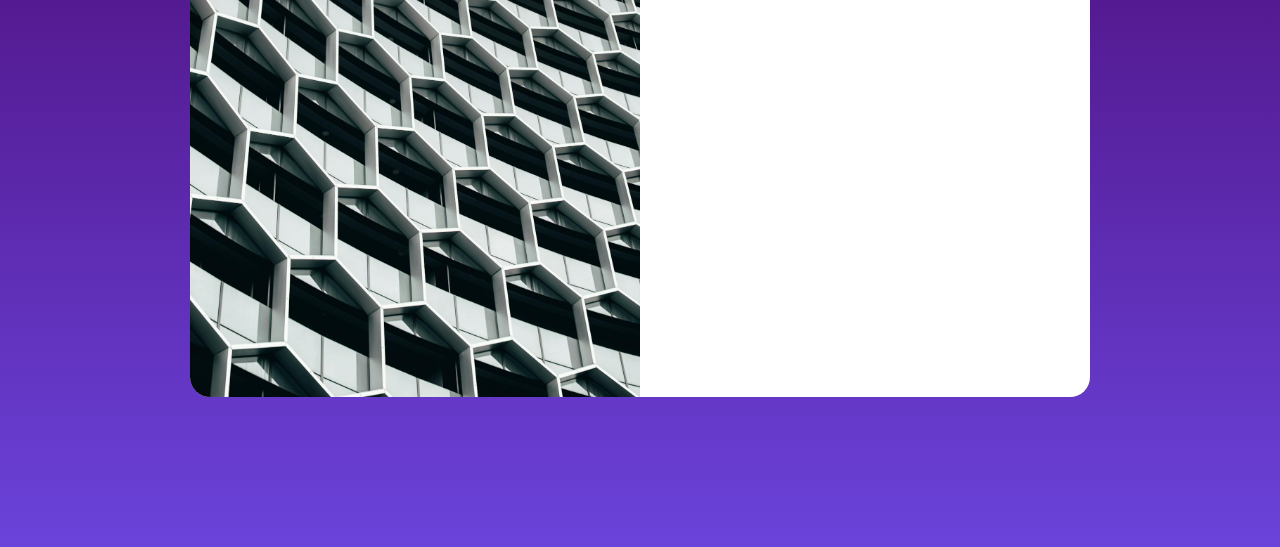
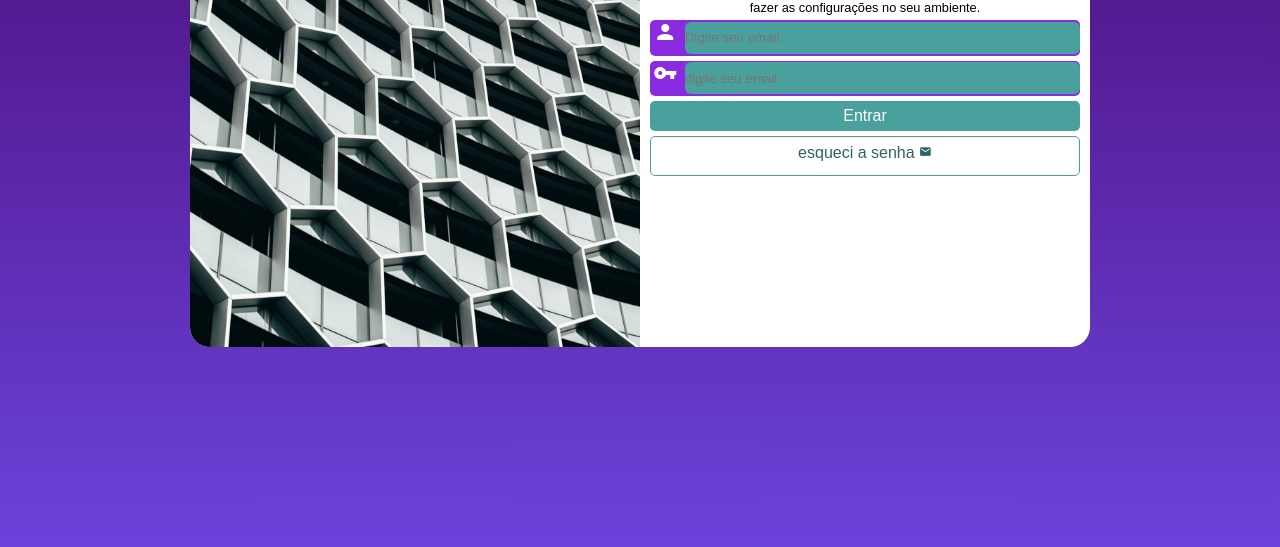
Before and after one commit to CarlaAlves21/Projeto-login, a plain HTML site: page index.html in a window 1280 px wide. Shown: the part 253-800 px from the top of the page. Drawn offline with Linux system fonts and the light colour scheme.

Commit message:
desenvolvimento do formulário

```diff
--- a/estilo/style.css
+++ b/estilo/style.css
@@ -23,7 +23,7 @@ section#login{
     transform: translate(-50%, -50%);
 
     background-color: white;
-    height: 500px;
+    height: 530px;
     width: 250px;
     border-radius: 20px;
 }
@@ -39,3 +39,67 @@ section#login>div#formulario{
     padding: 10px;
     display: block;
 }
+div#formulario{
+    text-align: center;
+    margin-bottom: 10px;
+}
+div#formulario > p {
+    font-size: 0.8em;
+}
+form > div#campo{
+    display: block;
+    background-color: blueviolet;
+    width: 100%;
+    border-radius: 5px;
+    margin: 5px 0px;
+}
+div#campo>label{
+    display: none;
+}
+div#campo > i{
+    color: white;
+    font: 2em;
+    width: 30px;
+}
+div#campo > input{
+    background-color: #49a09d;
+    width: calc(100% - 35px);
+    transform: translatey(-2px);
+    height: 32px;
+    border: none;
+    border-radius: 6px;
+}
+
+form > input[type=submit]{
+    display: block;
+    font-size: 1.0em;
+    width: 100%;
+    height: 30px;
+    background-color: #49a09d ;
+    color: white;
+    border: none;
+    border-radius: 5px;
+}
+form > input[type=submit]:hover{
+    background-color: #2f6967;
+}
+form > a.botao{
+    display: block;
+    text-align: center;
+    font-size: 1em;
+    width: 100%;
+    height: 40px;
+    margin-top: 5px;
+    padding-top: 7px;
+    background-color: white;
+    color: #2d6462;
+    border: 1px solid #49a09d;
+    border-radius: 5px;
+    text-decoration: none;
+}
+form > a.botao:hover{
+    background-color: #418d8b;
+}
+form> a.botao>i{
+    font-size: 0.8em;
+}
--- a/estilo/stylee.css
+++ b/estilo/stylee.css
@@ -4,6 +4,7 @@
     }
     section#login{
         width: 90vw;
+        height: 300px;
     }
     section#login>div#imagem{
         float: left;
@@ -20,6 +21,7 @@
     background-image: linear-gradient( to top, rgba(83, 85, 213, 0.568) , rgb(73, 7, 111));}
     section#login{
         width: 900px;
+        height: 400px;
     }
     section#login > div#imagem{
         float: left;
@@ -31,4 +33,5 @@
         float: right;
         width: 50%;
     }
+
 }
--- a/index.html
+++ b/index.html
@@ -4,6 +4,7 @@
     <meta charset="UTF-8">
     <meta name="viewport" content="width=device-width, initial-scale=1.0">
     <title>Login</title>
+    <link href="https://fonts.googleapis.com/icon?family=Material+Icons" rel="stylesheet" >
     <link rel="stylesheet" href="estilo/style.css">
     <link rel="stylesheet" href="estilo/stylee.css">
 </head>
@@ -17,20 +18,23 @@
         <div id="formulario">
             <h1>Login</h1>
                 <p>Seja bem vindo(a) novamente. faça login para acessar sua conta e poder fazer as configurações no seu ambiente.</p>
-                <p>
-                    <form action="login.js" method="post"></form>
-                   <!-- <label for="person"></label>
-                    <input type="email" name="pessoa" id="person" minlength="10" max="30" required placeholder="Digite seu email">
-                </p>
-                <p>
-                    <label for="senha"></label>
-                    <input type="password" name="senh" id="senha" minlength="1" maxlength="20" required placeholder="digite seu email">
-                </p>
-                <p>
-                    <input type="button" value="enviar">
-                    <input type="button" value="esqueci a senha">
-                </p>-->
+                    <form action="login.js" method="post">
+                   <div id="campo">
+                    <i class="material-icons">person</i>
+                        <input type="email" name="pessoa" id="perse" minlength="10" max="30" required placeholder="Digite seu email" autocomplete="email">
+                        <label for="person"></label>
+                   </div>
+               <div id="campo">
+                <i class="material-icons">vpn_key</i>
+                        <input type="password" name="senh" id="perse" minlength="1" maxlength="20" required placeholder="digite seu email" autocomplete="current-password">
+                        <label for="senha"></label>
+
+               </div>
+                    <input id="botao" type="submit" value="Entrar">
+                    <a href="esqueci.html" class="botao">esqueci a senha <i class="material-icons">mail</i>  </a>
+
         </div>
+    </form>
     </main>
 </body>
 </html>
```
